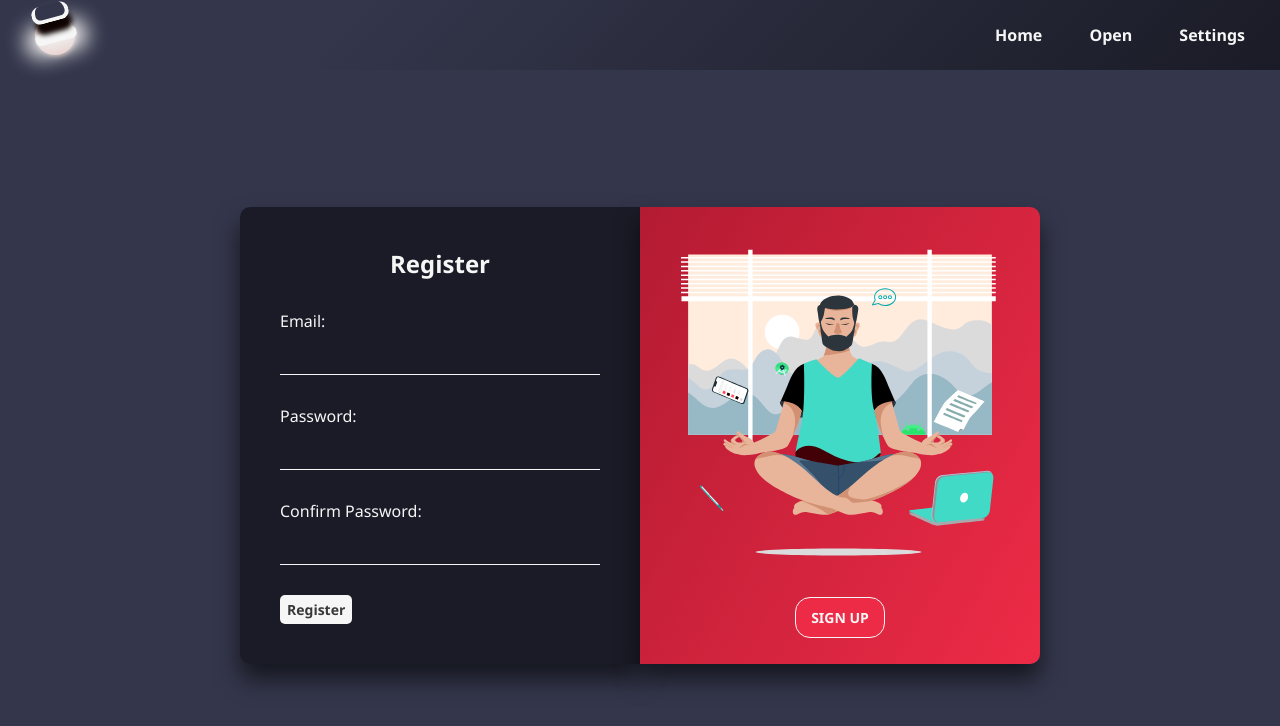
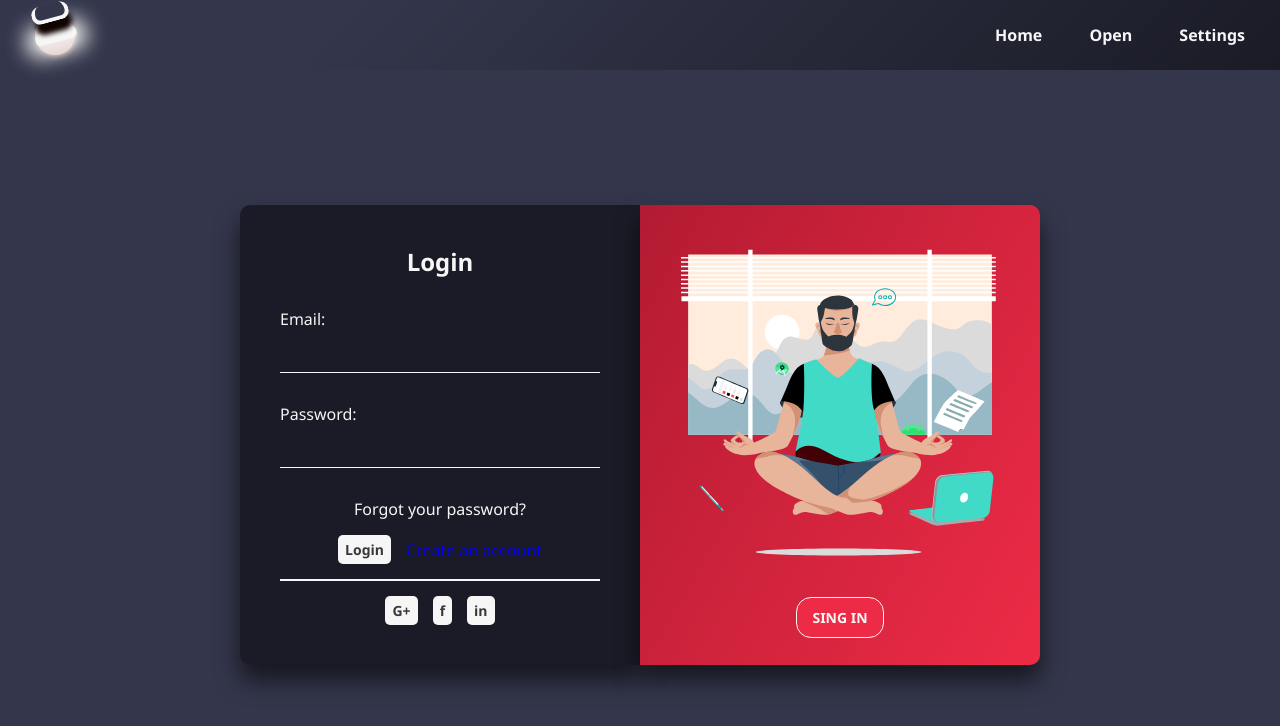
Before and after one commit to ozerenes/emosensetherapy, a Next.js app: page /Login in a window 1280 px wide. Shown: the top 726 px of the page. Built offline with nearby package versions, Linux system fonts and the light colour scheme.

Commit message:
login changes

```diff
--- a/src/pages/Login.js
+++ b/src/pages/Login.js
@@ -16,7 +16,7 @@ export default ({ handleLogin }) => {
     return (
         <div className={`flex-row ${active ? "reverse" : ""}`}>
         {
-            active ? <form className={`login-box ${active ? "active" : ""}`} onSubmit={handleSubmit}>
+            !active ? <form className={`login-box ${active ? "active" : ""}`} onSubmit={handleSubmit}>
             <h2>Login</h2>
             <div className="user-box">
                 <label htmlFor="email">Email:</label>
@@ -54,7 +54,7 @@ export default ({ handleLogin }) => {
             </div>
         </form>
         :
-        <form className="login-box" onSubmit={handleSubmit}>
+        <form className={`login-box ${active ? "active" : ""}`} onSubmit={handleSubmit}>
         <h2>Register</h2>
         <div className="user-box">
           <label htmlFor="email">Email:</label>
@@ -92,7 +92,7 @@ export default ({ handleLogin }) => {
         <div className={`info-box ${active ? "active" : ""}`}>
             <Avatar animation={"yoga"} width={350} height={350} />
             <button onClick={() => setActive(!active)} className="button-outline">
-                {active ? "SING IN" : "SIGN UP"}
+                {!active ? "SING IN" : "SIGN UP"}
             </button>
         </div>
         </div>
```
